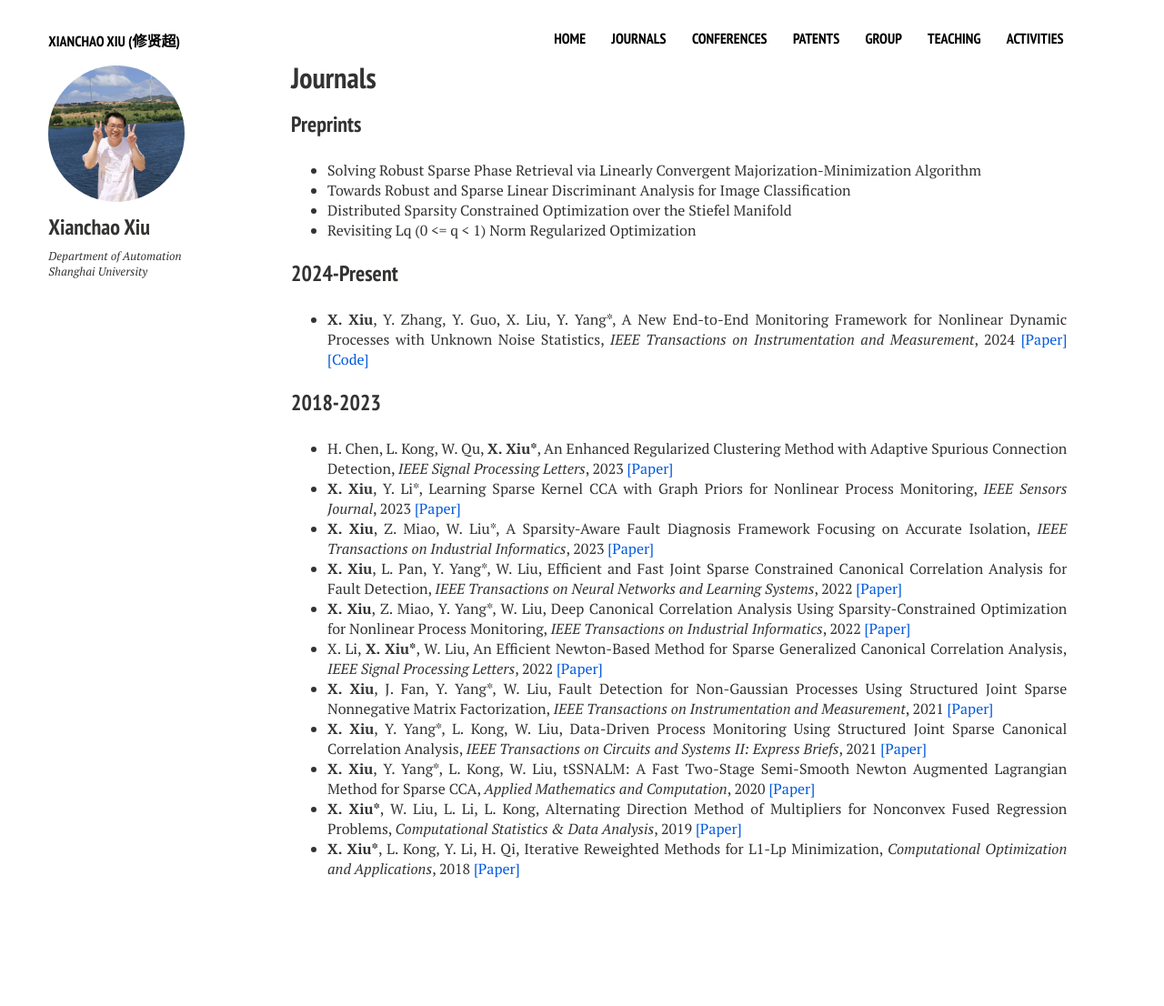
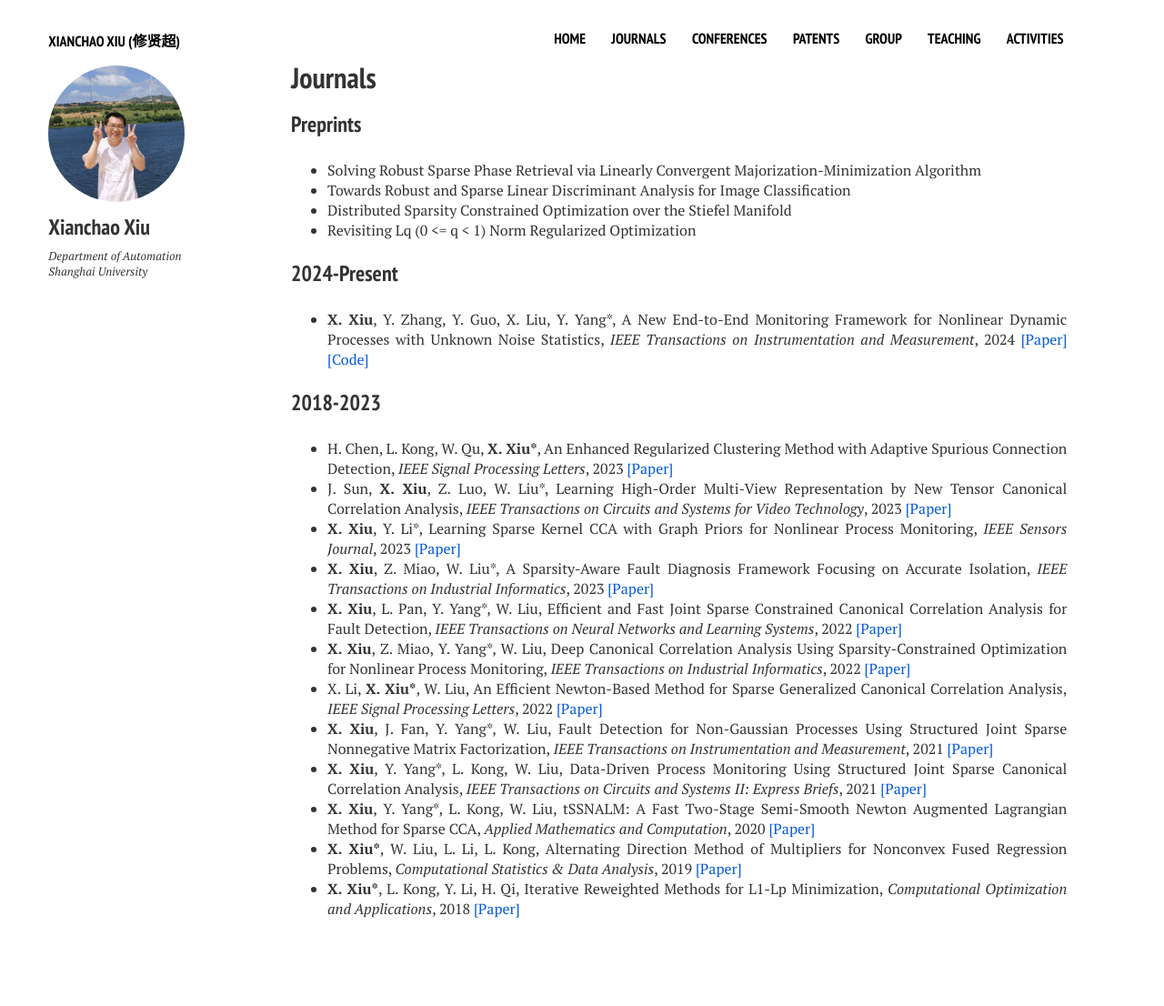
Before and after one commit to xianchaoxiu/xianchaoxiu.github.io, a Jekyll site: the page built from journals/index.md, in a window 1280 px wide. Shown: the whole page at 91% size. Built offline with Jekyll 4.4.1, drawn with Linux system fonts in a browser that asks for light colours; nearby versions of some CDN libraries; before the commit the page ends 1062 px from its top, so only the background shows below that.

Commit message:
Update index.md

```diff
--- a/journals/index.md
+++ b/journals/index.md
@@ -18,6 +18,7 @@ share: false
 
 ### 2018-2023
 * H. Chen, L. Kong, W. Qu, <b>X. Xiu*</b>, An Enhanced Regularized Clustering Method with Adaptive Spurious Connection Detection, <i>IEEE Signal Processing Letters</i>, 2023 <a href="https://ieeexplore.ieee.org/document/10252040" class="textlink" target="_blank">[Paper]</a> <br>
+* J. Sun, <b>X. Xiu</b>, Z. Luo, W. Liu*, Learning High-Order Multi-View Representation by New Tensor Canonical Correlation Analysis, <i>IEEE Transactions on Circuits and Systems for Video Technology</i>, 2023 <a href="https://ieeexplore.ieee.org/document/10091146" class="textlink" target="_blank">[Paper]</a> <br>
 * <b>X. Xiu</b>, Y. Li*, Learning Sparse Kernel CCA with Graph Priors for Nonlinear Process Monitoring, <i>IEEE Sensors Journal</i>, 2023 <a href="https://ieeexplore.ieee.org/document/10050438" class="textlink" target="_blank">[Paper]</a> <br>
 * <b>X. Xiu</b>, Z. Miao, W. Liu*, A Sparsity-Aware Fault Diagnosis Framework Focusing on Accurate Isolation, <i>IEEE Transactions on Industrial Informatics</i>, 2023 <a href="https://ieeexplore.ieee.org/document/9788040" class="textlink" target="_blank">[Paper]</a> <br>
 * <b>X. Xiu</b>, L. Pan, Y. Yang*, W. Liu, Efficient and Fast Joint Sparse Constrained Canonical Correlation Analysis for Fault Detection, <i>IEEE Transactions on Neural Networks and Learning Systems</i>, 2022 <a href="https://ieeexplore.ieee.org/document/9887978" class="textlink" target="_blank">[Paper]</a> <br>
```
